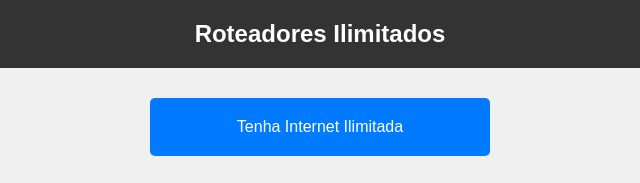
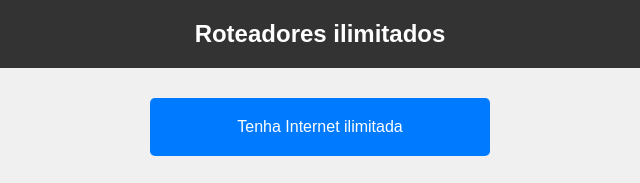
Before and after one commit to Flex-credi/01anunciorotiador, a plain HTML site: page index.html in a window 1280 px wide. Shown: the top 183 px of the page, 320-960 px from the left. Drawn offline with Linux system fonts and the light colour scheme.

Commit message:
Update index.html

```diff
--- a/index.html
+++ b/index.html
@@ -51,11 +51,11 @@
 </head>
 <body>
     <header>
-        <h1>Roteadores Ilimitados</h1>
+        <h1>Roteadores ilimitados</h1>
     </header>
 
     <div class="button-container">
-        <a href="https://www.toprevenuegate.com/fhqs6rzk?key=517bf5036904c6a85874091214060e00" class="button">Tenha Internet Ilimitada</a>
+        <a href="https://www.toprevenuegate.com/fhqs6rzk?key=517bf5036904c6a85874091214060e00" class="button">Tenha Internet ilimitada</a>
 
         <!-- Adiciona o código do anúncio aqui -->
         <div class="ad-container">
```
